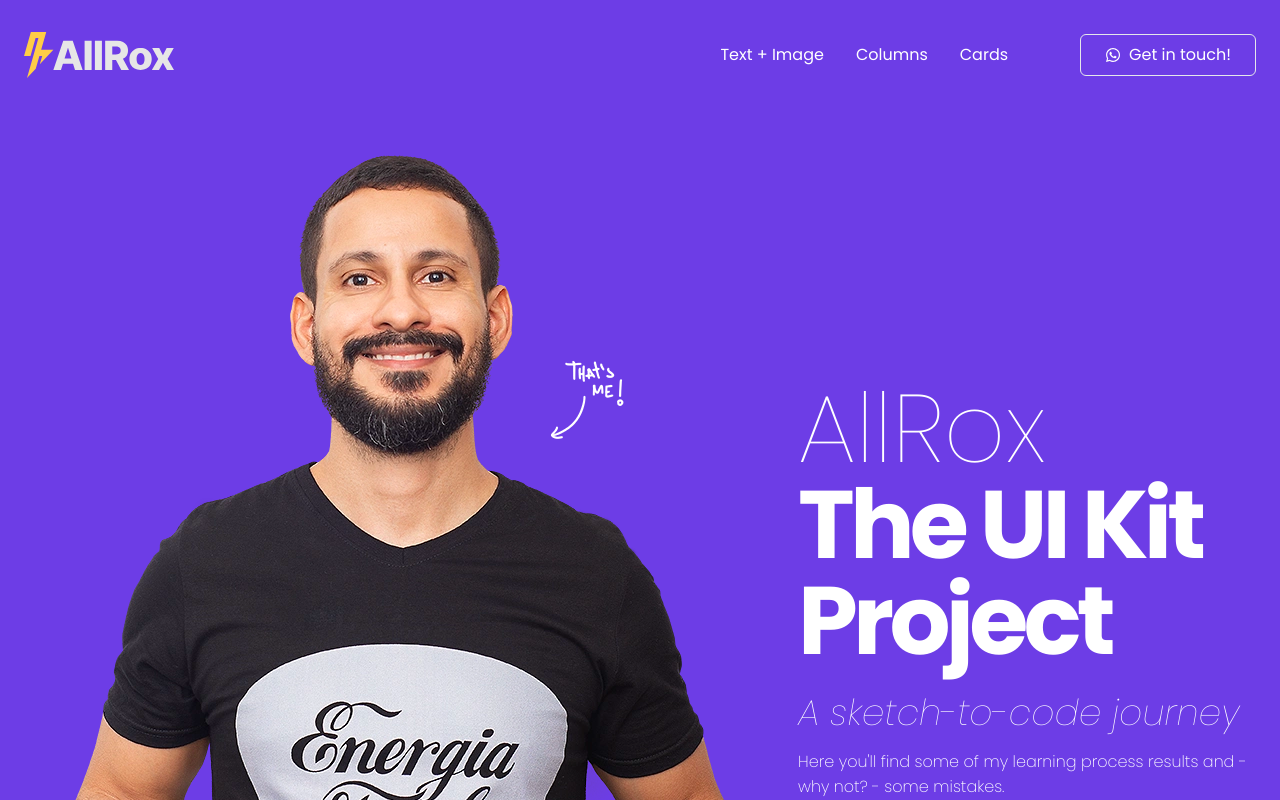
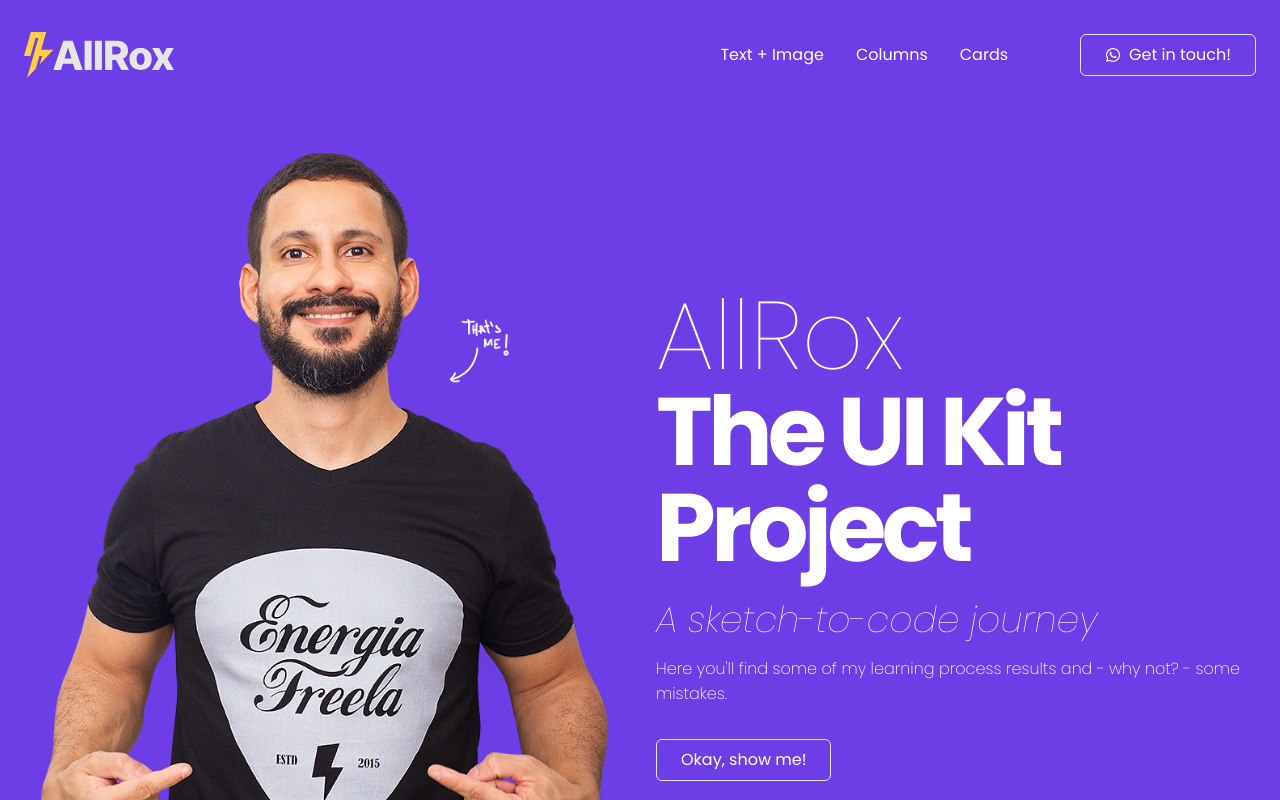
Before and after one commit to allrox/allrox-ui-kit, a Next.js app: page / in a window 1280 px wide. Shown: the top 800 px of the page. Built offline with nearby package versions, Linux system fonts and the light colour scheme.

Commit message:
Ajustes na imagem do Hero

```diff
--- a/src/app/page.js
+++ b/src/app/page.js
@@ -44,7 +44,7 @@ export default function Home() {
             <p className="mt-0 md:mb-8">Here you&apos;ll find some of my learning process results and - why not? - some mistakes.</p>
             <Button cta="Okay, show me!" link="#imageandtext" props="hidden md:block w-full sm:w-fit" arialabel="Começar a navegação" />
           </div>
-          <img className="lg:max-w-[600] mx-auto order-last lg:order-first object-contain" src="/allrox.webp" alt="Imagem ilustrativa" />
+          <img className="lg:max-w-[600] w-[600px] mx-auto order-last lg:order-first object-fit" src="/allrox.webp" alt="Imagem ilustrativa" />
         </div>
 
       </Hero>
```
